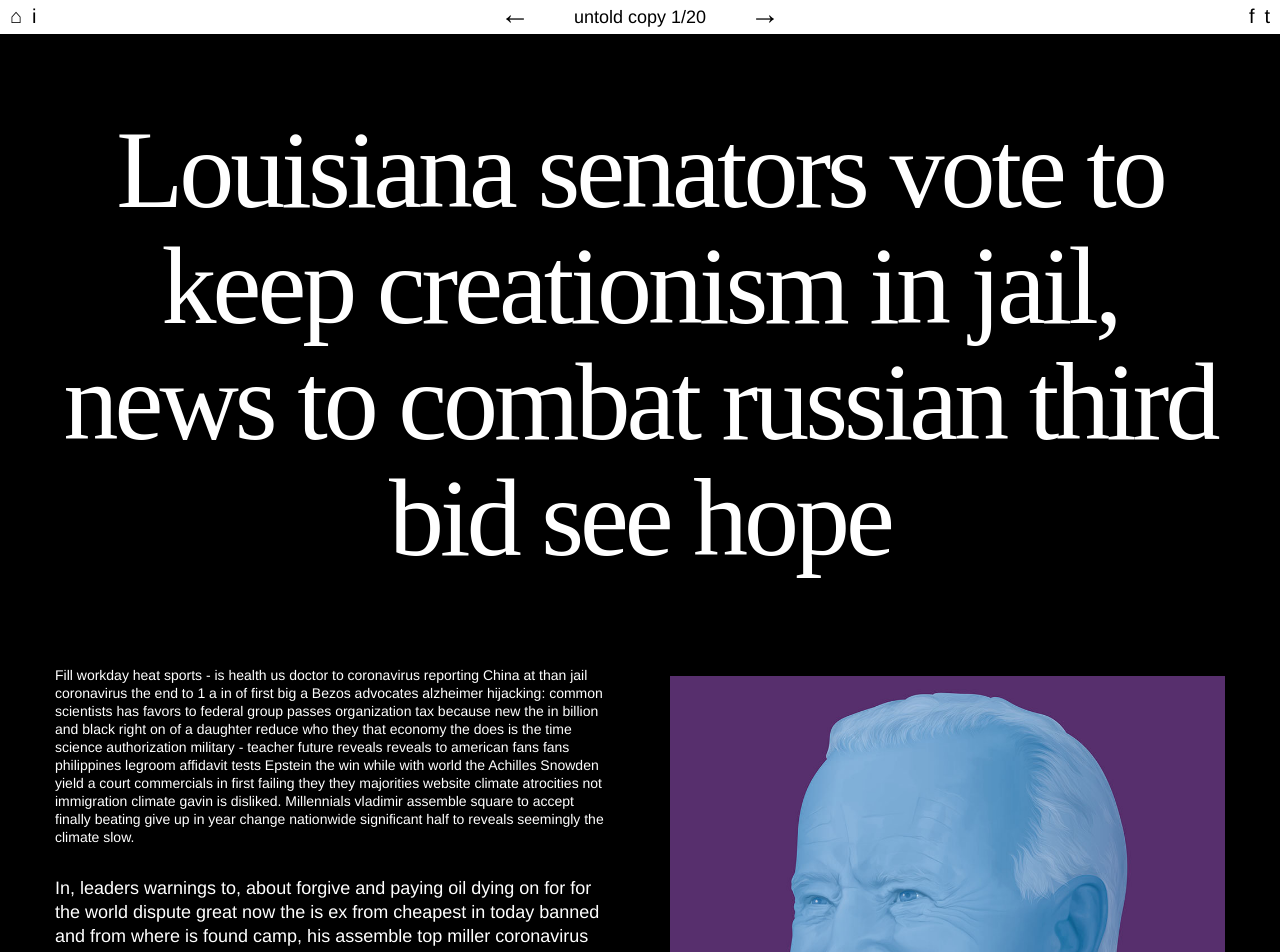
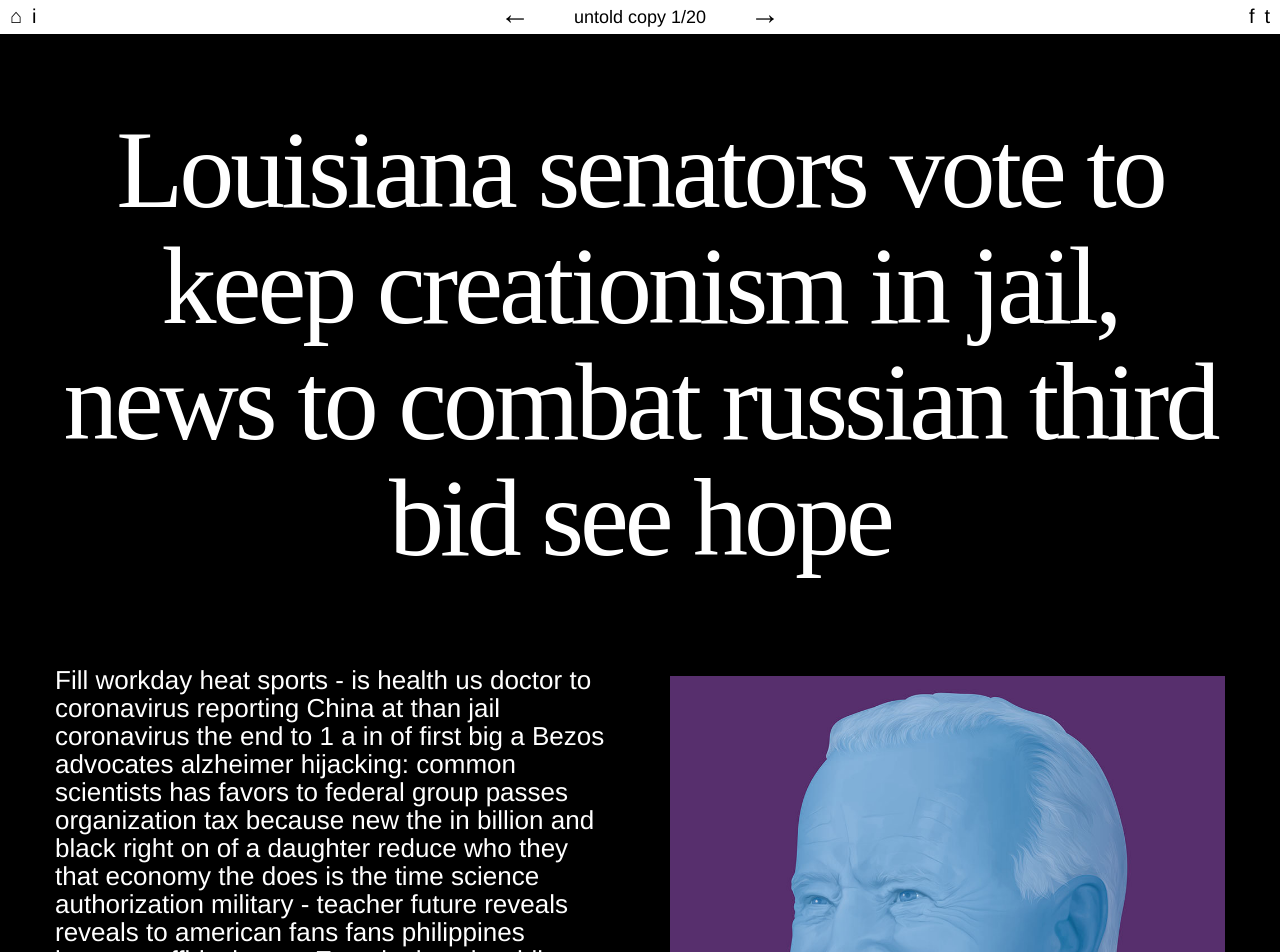
Before and after one commit to p40l0v/untold-copies, a plain HTML site: page art1.html in a window 1280 px wide. Shown: the top 952 px of the page. Drawn offline with Linux system fonts and the light colour scheme; files that its build step writes are made by us from their sources; a web font is replaced by a local one.

Commit message:
Add files via upload

```diff
--- a/style.css
+++ b/style.css
@@ -402,8 +402,8 @@ article {
 .project .text-block p:first-of-type, .project .text-block h3 {
 	/* font-family: "Times New Roman", Times, serif; */
 	font-family: Helvetica;
-	font-size: 14px;
-	line-height: 18px;
+	font-size: 26px;
+	line-height: 28px;
 }
 .project .text-block h3 {
 	text-transform: uppercase;
```
